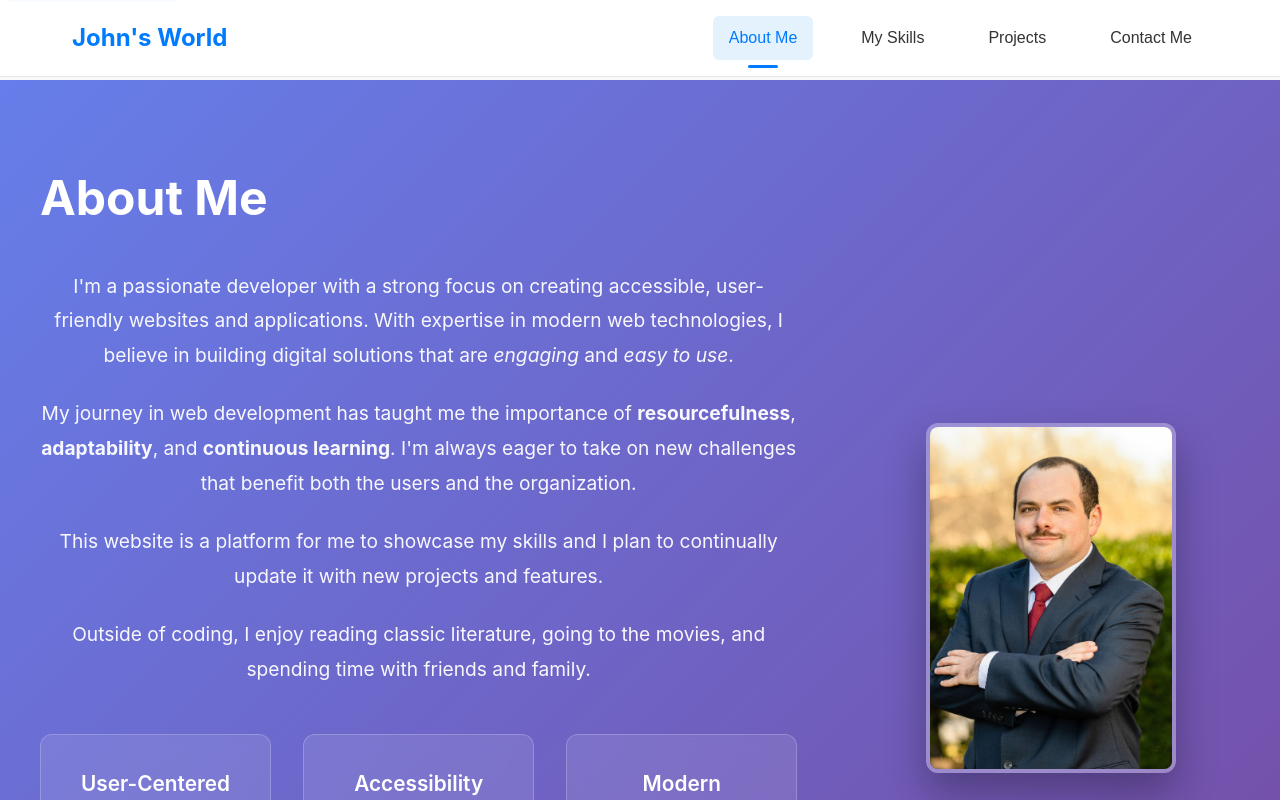
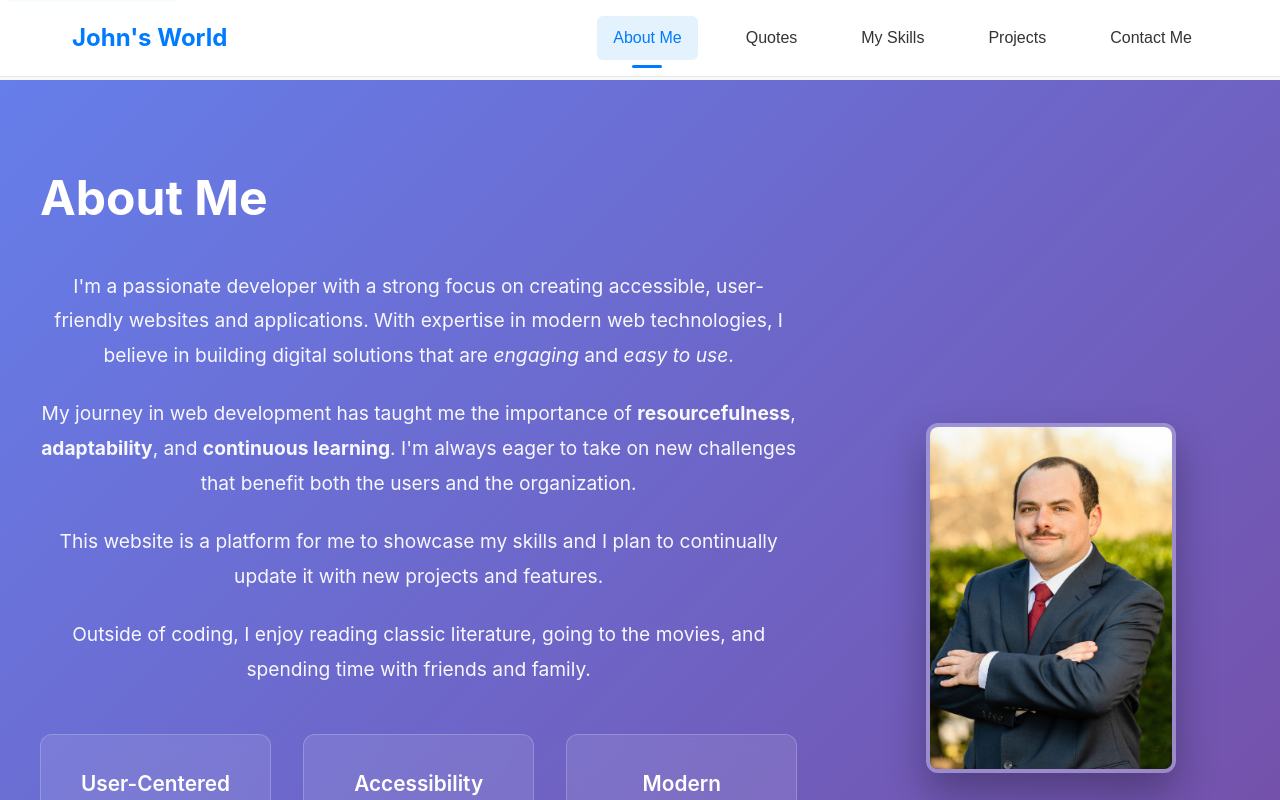
Before and after one commit to JohnMHoyt24/accessible-portfolio, a React (Create React App) app: page / in a window 1280 px wide. Shown: the top 800 px of the page. Built offline with nearby package versions, Linux system fonts and the light colour scheme; the HTML template or start-up script is replaced by a standard one.

Commit message:
Created a button to scroll to the Quotes section.

```diff
--- a/src/components/Navbar.js
+++ b/src/components/Navbar.js
@@ -1,5 +1,5 @@
 // Import React hooks for state management and side effects
-import React, { useState, useEffect } from 'react';
+import { useState, useEffect } from 'react';
 // Import CSS styles for the navbar component
 import './Navbar.css';
 
@@ -103,6 +103,17 @@ const Navbar = () => {
               About Me
             </button>
           </li>
+          <li>
+            {/* Quotes navigation item */}
+            <button
+              className={`nav-link ${activeSection === 'quotes' ? 'active' : ''}`}
+              onClick={() => handleNavClick('quotes')}
+              role="menuitem"
+              aria-current={activeSection === 'quotes' ? 'page' : undefined}
+            >
+              Quotes
+            </button>
+          </li>
           {/* My Skills navigation item */}
           <li role="none">
             <button
```
